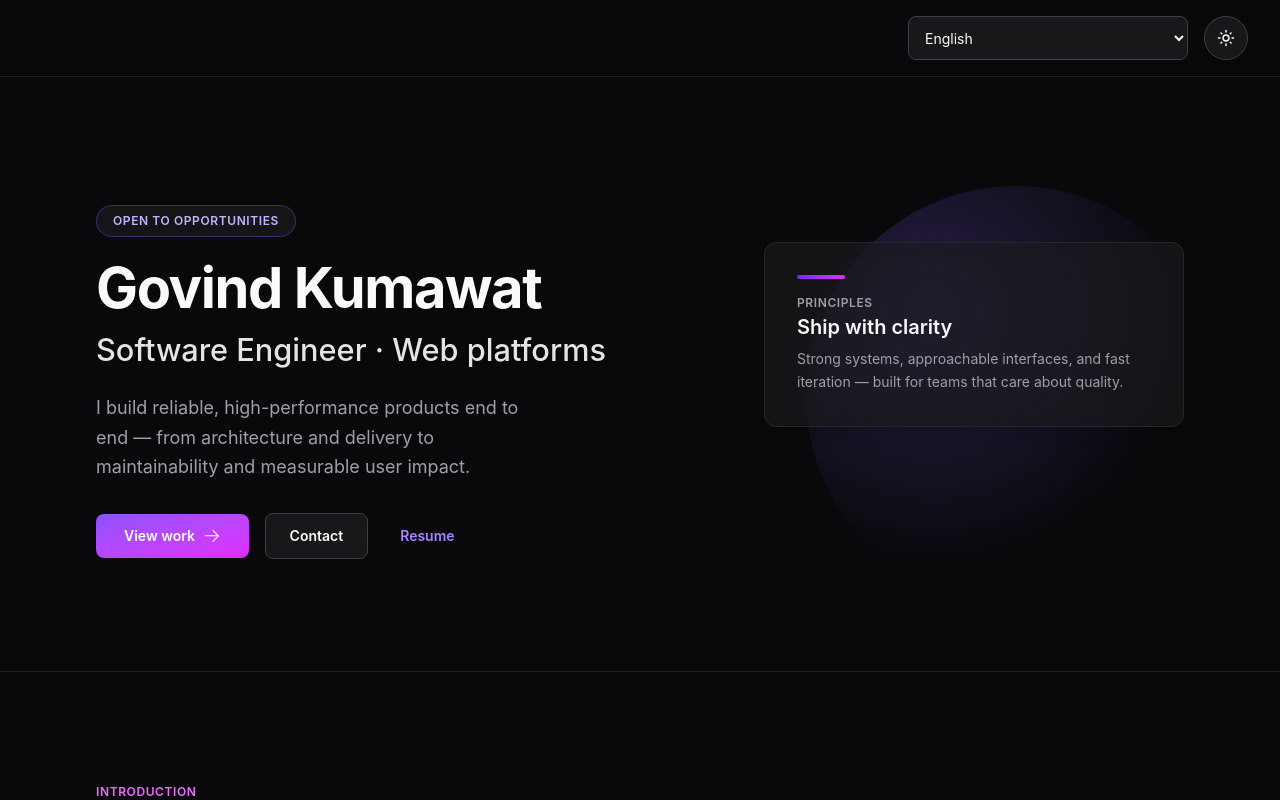
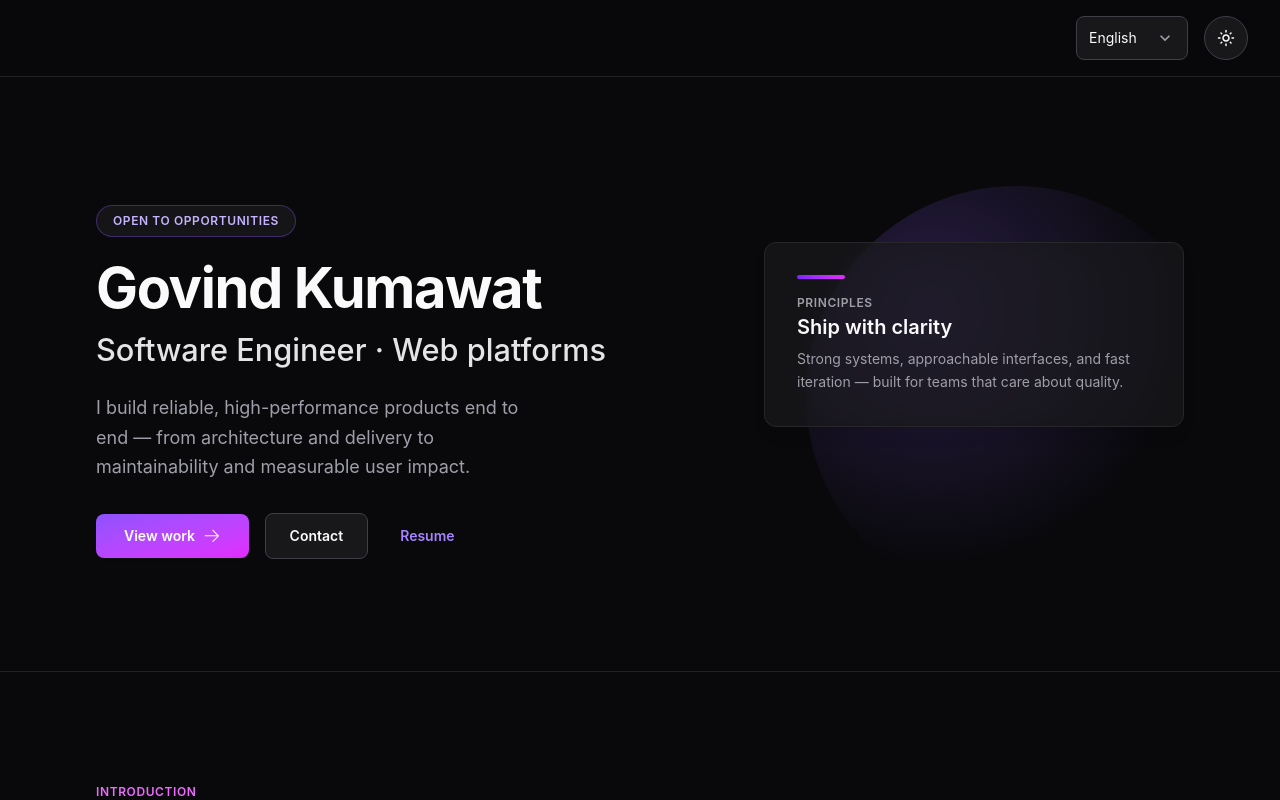
Before and after one commit to gk072745/gk072745.github.io, a React (Vite) app: page / in a window 1280 px wide. Shown: the top 800 px of the page. Built offline with nearby package versions, Linux system fonts and the light colour scheme.

Commit message:
Add LanguageSelect component for improved language selection UI, replacing native select element. Enhance App component to integrate LanguageSelect and update styling for themed scrollbars in index.css.

```diff
--- a/src/App.jsx
+++ b/src/App.jsx
@@ -3,6 +3,7 @@ import { Outlet } from 'react-router-dom'
 import { useTranslation } from 'react-i18next'
 import { MdOutlineDarkMode, MdOutlineLightMode } from 'react-icons/md'
 
+import { LanguageSelect } from './components/shared'
 import { useLocale } from './hooks/useLocale'
 import { useTheme } from './hooks/useTheme'
 import { getLanguageOptions } from './helpers/i18n'
@@ -19,24 +20,19 @@ function App() {
         className="sticky top-0 z-[200] border-b border-zinc-200/80 bg-zinc-50/85 backdrop-blur-md dark:border-zinc-800/80 dark:bg-zinc-950/85"
       >
         <div className="flex w-full flex-col gap-4 p-4 sm:flex-row sm:flex-wrap sm:items-center sm:justify-end sm:px-[clamp(1rem,4vw,2rem)]">
-          <label className="sr-only" htmlFor="lang-select">
+          <label id="lang-select-label" className="sr-only" htmlFor="lang-select">
             {t('common.language')}
           </label>
-          <select
+          <LanguageSelect
             id="lang-select"
+            labelId="lang-select-label"
+            aria-label={t('common.language')}
             value={language}
-            onChange={(e) => {
-              void setLanguage(e.target.value)
+            onChange={(code) => {
+              void setLanguage(code)
             }}
-            aria-label={t('common.language')}
-            className="min-h-[44px] min-w-[min(280px,100%)] flex-1 rounded-lg border border-zinc-300 bg-white px-3 py-2 text-sm text-zinc-900 transition-[border-color,box-shadow] focus-visible:outline focus-visible:outline-2 focus-visible:outline-offset-2 focus-visible:outline-violet-500 dark:border-zinc-700 dark:bg-zinc-900 dark:text-zinc-50 sm:flex-initial"
-          >
-            {getLanguageOptions().map(({ code, label }) => (
-              <option key={code} value={code}>
-                {label}
-              </option>
-            ))}
-          </select>
+            options={getLanguageOptions()}
+          />
 
           <button
             type="button"
--- /dev/null
+++ b/src/components/shared/LanguageSelect/LanguageSelect.jsx
@@ -0,0 +1,235 @@
+import React, { useCallback, useEffect, useId, useLayoutEffect, useRef, useState } from 'react'
+import { MdKeyboardArrowDown } from 'react-icons/md'
+
+import { cn } from '../../../helpers/animation'
+
+/**
+ * Custom listbox language picker — native `<select>` OS menus cannot be themed.
+ */
+function LanguageSelect({
+  id,
+  value,
+  onChange,
+  options,
+  labelId,
+  'aria-label': ariaLabel,
+  className,
+}) {
+  const listId = useId()
+  const rootRef = useRef(null)
+  const triggerRef = useRef(null)
+  const optionRefs = useRef([])
+
+  const [open, setOpen] = useState(false)
+  const [focusedIndex, setFocusedIndex] = useState(() =>
+    Math.max(
+      0,
+      options.findIndex((o) => o.code === value)
+    )
+  )
+
+  const selectedIndex = options.findIndex((o) => o.code === value)
+  const currentLabel = options[selectedIndex]?.label ?? options[0]?.label
+
+  const close = useCallback(() => {
+    setOpen(false)
+    triggerRef.current?.focus({ preventScroll: true })
+  }, [])
+
+  const selectAt = useCallback(
+    (index) => {
+      const opt = options[index]
+      if (!opt) return
+      onChange(opt.code)
+      close()
+    },
+    [close, onChange, options]
+  )
+
+  useEffect(() => {
+    optionRefs.current = []
+  }, [options.length, open])
+
+  useLayoutEffect(() => {
+    if (!open) return
+    const t = window.requestAnimationFrame(() => {
+      optionRefs.current[focusedIndex]?.focus({ preventScroll: true })
+    })
+    return () => window.cancelAnimationFrame(t)
+  }, [open, focusedIndex])
+
+  useEffect(() => {
+    if (!open) return
+    function onPointerDown(event) {
+      if (rootRef.current && !rootRef.current.contains(event.target)) {
+        setOpen(false)
+      }
+    }
+    function onKey(event) {
+      if (event.key === 'Escape') {
+        event.preventDefault()
+        close()
+      }
+    }
+    document.addEventListener('mousedown', onPointerDown)
+    document.addEventListener('keydown', onKey)
+    return () => {
+      document.removeEventListener('mousedown', onPointerDown)
+      document.removeEventListener('keydown', onKey)
+    }
+  }, [open, close])
+
+  const moveFocus = useCallback(
+    (delta) => {
+      setFocusedIndex((i) => {
+        const len = options.length
+        if (len === 0) return 0
+        const next = (i + delta + len) % len
+        return next
+      })
+    },
+    [options.length]
+  )
+
+  function onTriggerKeyDown(e) {
+    if (e.key === 'ArrowDown' || e.key === 'ArrowUp') {
+      e.preventDefault()
+      if (!open) {
+        setFocusedIndex(selectedIndex >= 0 ? selectedIndex : 0)
+        setOpen(true)
+        return
+      }
+      moveFocus(e.key === 'ArrowDown' ? 1 : -1)
+    }
+    if (e.key === 'Enter' || e.key === ' ') {
+      e.preventDefault()
+      setOpen((o) => !o)
+      if (!open) {
+        setFocusedIndex(selectedIndex >= 0 ? selectedIndex : 0)
+      }
+    }
+    if (e.key === 'Escape' && open) {
+      e.preventDefault()
+      close()
+    }
+  }
+
+  function onListKeyDown(e) {
+    switch (e.key) {
+      case 'ArrowDown':
+        e.preventDefault()
+        moveFocus(1)
+        break
+      case 'ArrowUp':
+        e.preventDefault()
+        moveFocus(-1)
+        break
+      case 'Home':
+        e.preventDefault()
+        setFocusedIndex(0)
+        break
+      case 'End':
+        e.preventDefault()
+        setFocusedIndex(options.length - 1)
+        break
+      case 'Escape':
+        e.preventDefault()
+        close()
+        break
+      default:
+        break
+    }
+  }
+
+  return (
+    <div ref={rootRef} className={cn('relative', className)}>
+      <button
+        ref={triggerRef}
+        id={id}
+        type="button"
+        aria-haspopup="listbox"
+        aria-expanded={open}
+        aria-controls={listId}
+        aria-labelledby={labelId}
+        aria-label={labelId ? undefined : ariaLabel}
+        onClick={() => {
+          setOpen((o) => {
+            const next = !o
+            if (next) {
+              setFocusedIndex(selectedIndex >= 0 ? selectedIndex : 0)
+            }
+            return next
+          })
+        }}
+        onKeyDown={onTriggerKeyDown}
+        className={cn(
+          'inline-flex min-h-11 w-full min-w-[7rem] flex-1 items-center justify-between gap-2 rounded-lg border border-zinc-300 bg-white px-3 py-2 text-left text-sm text-zinc-900 transition-colors hover:bg-zinc-100 focus-visible:outline focus-visible:outline-2 focus-visible:outline-offset-2 focus-visible:outline-violet-500 dark:border-zinc-700 dark:bg-zinc-900 dark:text-zinc-50 dark:hover:bg-zinc-800 sm:flex-initial',
+          open && 'bg-violet-100 dark:bg-violet-950/55'
+        )}
+      >
+        <span className="truncate">{currentLabel}</span>
+        <MdKeyboardArrowDown
+          aria-hidden
+          className={cn(
+            'h-5 w-5 shrink-0 text-zinc-500 transition-transform dark:text-zinc-400',
+            open && 'rotate-180'
+          )}
+        />
+      </button>
+
+      {open ? (
+        <ul
+          id={listId}
+          role="listbox"
+          tabIndex={-1}
+          onKeyDownCapture={onListKeyDown}
+          className="scrollbar-accent absolute left-0 right-0 top-[calc(100%+0.25rem)] z-[210] flex max-h-60 flex-col gap-1 overflow-y-auto overflow-x-hidden rounded-lg border border-violet-500/40 bg-white p-1 pr-0.5 shadow-lg shadow-zinc-900/10 ring-1 ring-violet-500/10 dark:border-violet-400/35 dark:bg-zinc-950 dark:shadow-black/40 dark:ring-violet-400/10"
+        >
+          {options.map((opt, index) => {
+            const isSelected = value === opt.code
+            const isFocused = index === focusedIndex
+            return (
+              <li
+                key={opt.code}
+                id={`${listId}-opt-${opt.code}`}
+                role="option"
+                aria-selected={isSelected}
+                tabIndex={isFocused ? 0 : -1}
+                ref={(el) => {
+                  optionRefs.current[index] = el
+                }}
+                className={cn(
+                  'flex min-h-11 cursor-pointer items-center rounded-md px-1.5 py-0.5 text-sm leading-snug outline-none transition-colors',
+                  isSelected &&
+                    cn(
+                      'font-medium text-violet-900 dark:text-violet-100',
+                      isFocused
+                        ? 'bg-violet-300/95 dark:bg-violet-700/65'
+                        : 'bg-violet-200/80 dark:bg-violet-900/60'
+                    ),
+                  !isSelected &&
+                    cn(
+                      'text-zinc-800 dark:text-zinc-100',
+                      isFocused && 'bg-zinc-200 dark:bg-zinc-700'
+                    )
+                )}
+                onMouseEnter={() => setFocusedIndex(index)}
+                onClick={() => selectAt(index)}
+                onKeyDown={(e) => {
+                  if (e.key === 'Enter' || e.key === ' ') {
+                    e.preventDefault()
+                    selectAt(index)
+                  }
+                }}
+              >
+                {opt.label}
+              </li>
+            )
+          })}
+        </ul>
+      ) : null}
+    </div>
+  )
+}
+
+export default LanguageSelect
--- a/src/components/shared/index.js
+++ b/src/components/shared/index.js
@@ -1 +1,2 @@
+export { default as LanguageSelect } from './LanguageSelect/LanguageSelect'
 export { default as SectionContainer } from './SectionContainer/SectionContainer'
--- a/src/index.css
+++ b/src/index.css
@@ -16,6 +16,53 @@
 
   body {
     @apply min-h-screen bg-zinc-50 text-zinc-900 antialiased transition-colors dark:bg-zinc-950 dark:text-zinc-50;
+  }
+}
+
+/**
+ * Themed scrollbars (Firefox + WebKit). Native controls stay thin and match violet accents.
+ */
+@layer utilities {
+  .scrollbar-accent {
+    scrollbar-width: thin;
+    scrollbar-color: rgb(139 92 246 / 0.52) rgb(244 244 245 / 0.6);
+  }
+
+  html.dark .scrollbar-accent {
+    scrollbar-color: rgb(167 139 250 / 0.45) rgb(24 24 27 / 0.85);
+  }
+
+  .scrollbar-accent::-webkit-scrollbar {
+    width: 7px;
+  }
+
+  .scrollbar-accent::-webkit-scrollbar-track {
+    margin-block: 6px;
+    border-radius: 9999px;
+    background: rgb(244 244 245 / 0.55);
+  }
+
+  html.dark .scrollbar-accent::-webkit-scrollbar-track {
+    background: rgb(24 24 27 / 0.9);
+  }
+
+  .scrollbar-accent::-webkit-scrollbar-thumb {
+    border-radius: 9999px;
+    border: 2px solid transparent;
+    background-clip: padding-box;
+    background-color: rgb(139 92 246 / 0.42);
+  }
+
+  .scrollbar-accent::-webkit-scrollbar-thumb:hover {
+    background-color: rgb(139 92 246 / 0.68);
+  }
+
+  html.dark .scrollbar-accent::-webkit-scrollbar-thumb {
+    background-color: rgb(167 139 250 / 0.38);
+  }
+
+  html.dark .scrollbar-accent::-webkit-scrollbar-thumb:hover {
+    background-color: rgb(167 139 250 / 0.6);
   }
 }
 
```
Also changed, not shown: 1 other file (tests, documents, lock files or other folders).
